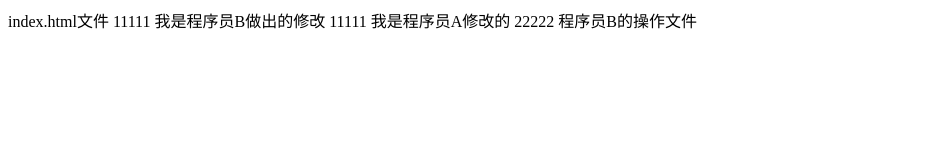
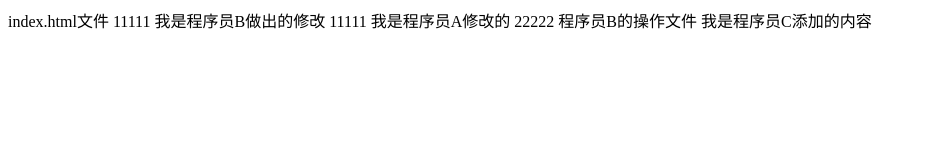
Before and after one commit to Chuafighting/git-demo, a plain HTML site: page index.html in a window 1280 px wide. Shown: the whole page, without its empty margins (0-925 px from the left). Drawn offline with Linux system fonts and the light colour scheme.

Commit message:
程序员C做出了修改

```diff
--- a/index.html
+++ b/index.html
@@ -3,12 +3,12 @@
  * @Date: 2020-06-15 10:47:32
  * @LastEditors: chenhua
 <<<<<<< HEAD
- * @LastEditTime: 2020-06-15 17:40:30
+ * @LastEditTime: 2020-06-15 20:54:12
 =======
  * @LastEditTime: 2020-06-15 17:17:29
 >>>>>>> fe08f1612cda86511cd2c61996fcf3d679d99493
  * @Description:
- * @FilePath: \gitDemo\B\git-demo\index.html
+ * @FilePath: \gitDemo\C\git-demo\index.html
 -->
 <!DOCTYPE html>
 <html lang="en">
@@ -23,5 +23,7 @@
     11111 我是程序员A修改的
     22222
     程序员B的操作文件
+
+    我是程序员C添加的内容
 </body>
 </html>
```
